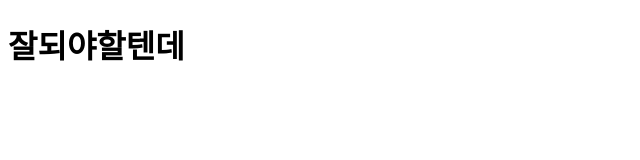
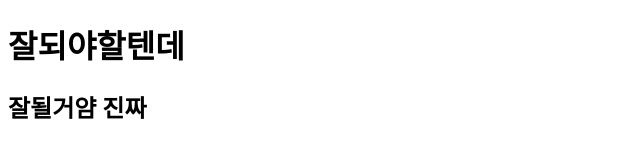
Before and after one commit to Giriniya/htmlcss, a plain HTML site: page index.html in a window 1280 px wide. Shown: the whole page, without its empty margins (0-640 px from the left). Drawn offline with Linux system fonts and the light colour scheme.

Commit message:
수정 2시 31 분

```diff
--- a/index.html
+++ b/index.html
@@ -8,5 +8,6 @@
 </head>
 <body>
     <h1>잘되야할텐데</h1>
+    <h2>잘될거얌 진짜</h2>
 </body>
 </html>
```
